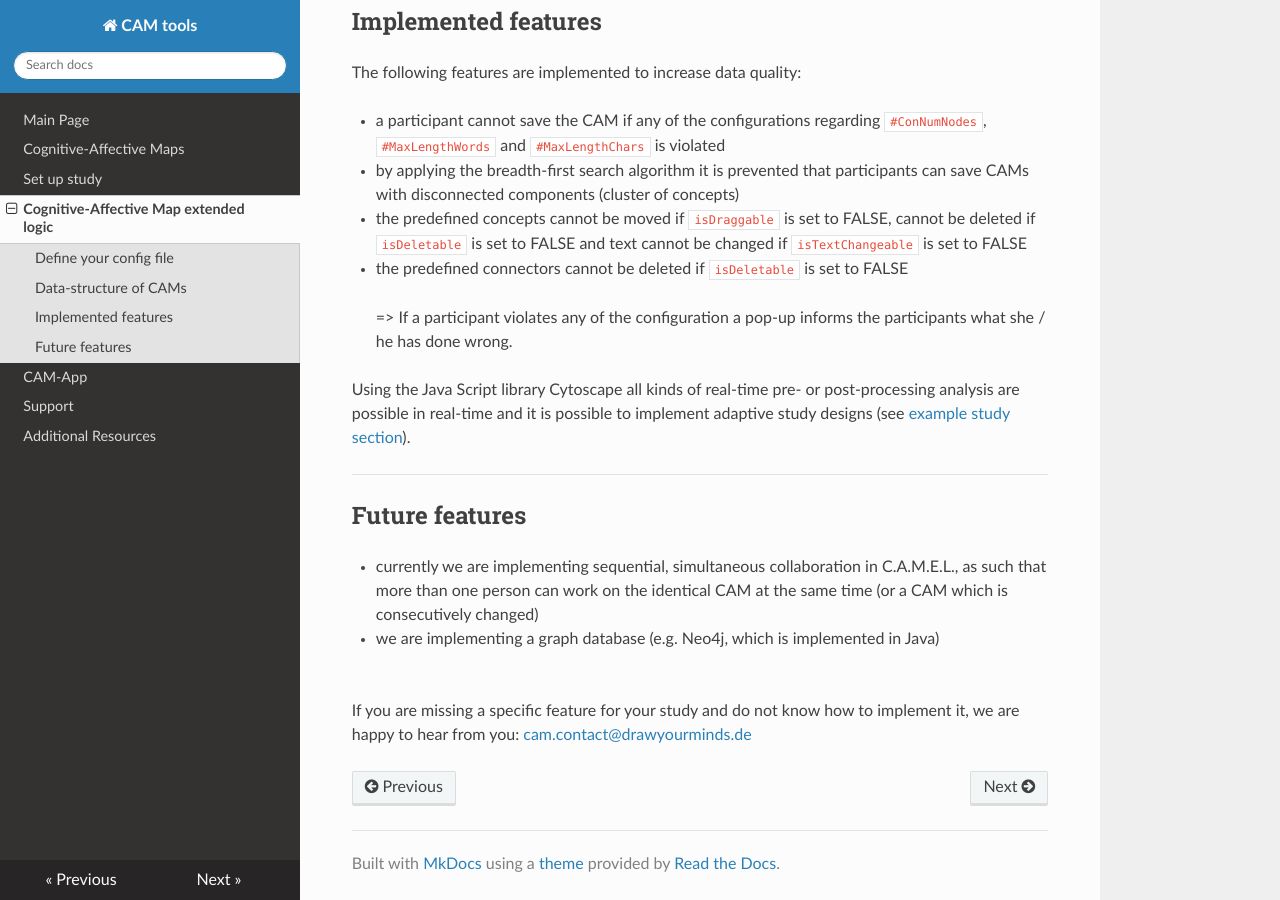
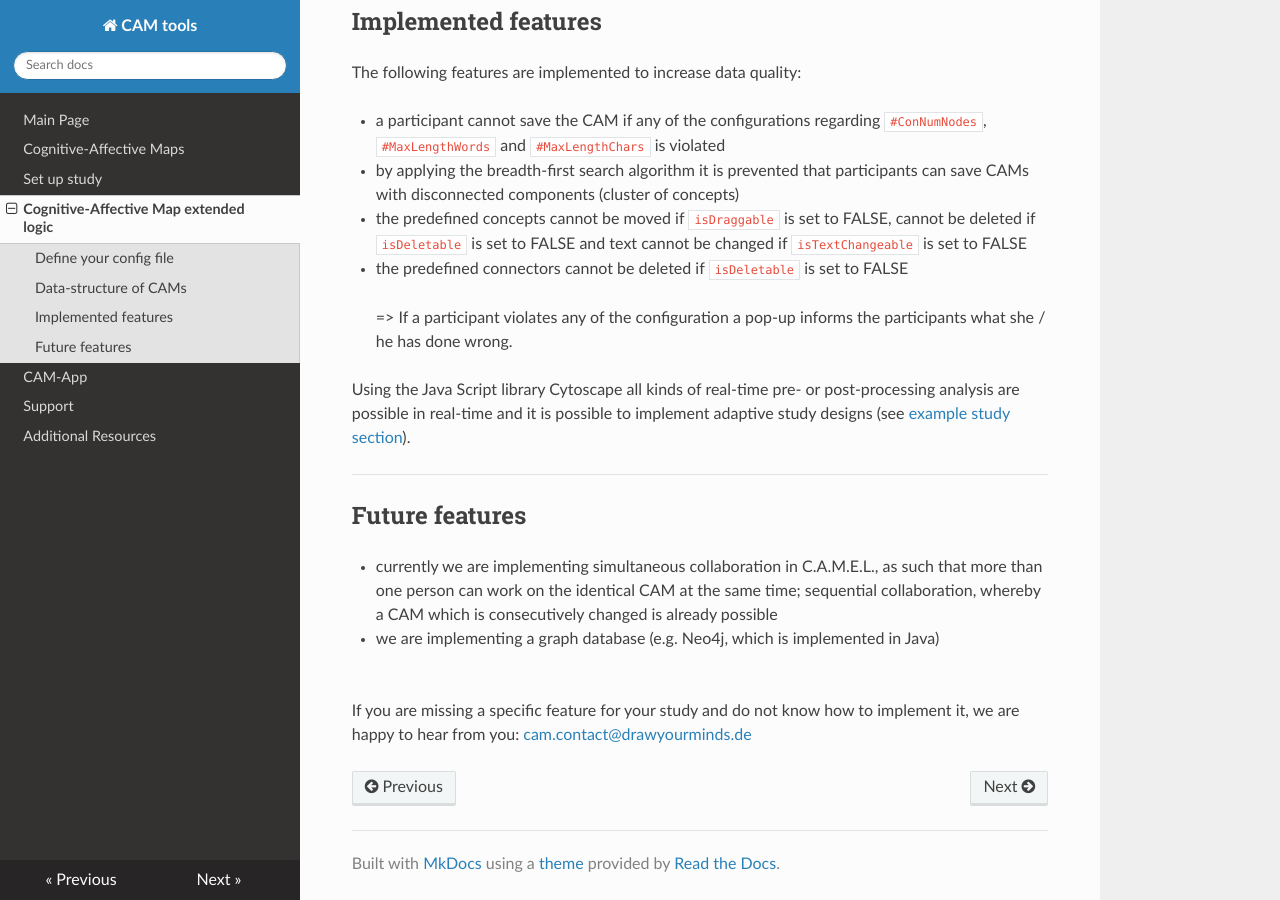
Before and after one commit to FennStatistics/CAMtools_documentation, an MkDocs documentation site: the page built from docs/Cognitive-Affective Map extended logic.md, in a window 1280 px wide and 900 px high, scrolled down 4082 px. Built offline with MkDocs 1.6.1, drawn with Linux system fonts in a browser that asks for light colours; nearby versions of some CDN libraries.

Commit message:
updated pictures

```diff
--- a/docs/Cognitive-Affective Map extended logic.md
+++ b/docs/Cognitive-Affective Map extended logic.md
@@ -158,7 +158,7 @@ Using the Java Script library Cytoscape all kinds of real-time pre- or post-proc
 Future features
 ----------------
 
-* currently we are implementing sequential, simultaneous collaboration in C.A.M.E.L., as such that more than one person can work on the identical CAM at the same time (or a CAM which is consecutively changed)
+* currently we are implementing simultaneous collaboration in C.A.M.E.L., as such that more than one person can work on the identical CAM at the same time; sequential collaboration, whereby a CAM which is consecutively changed is already possible
 * we are implementing a graph database (e.g. Neo4j, which is implemented in Java)
 
 
```
Also changed, not shown: docs/Set up study.md (+2 -2 lines), docs/media/adminPanel_addExperiment.jpg, docs/media/generated_configfile.jpg.
